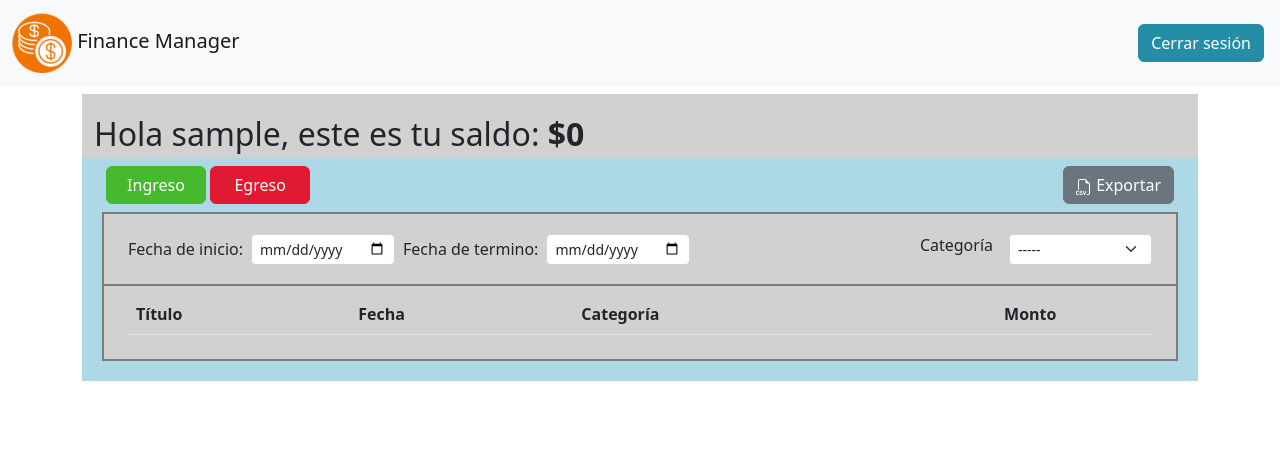
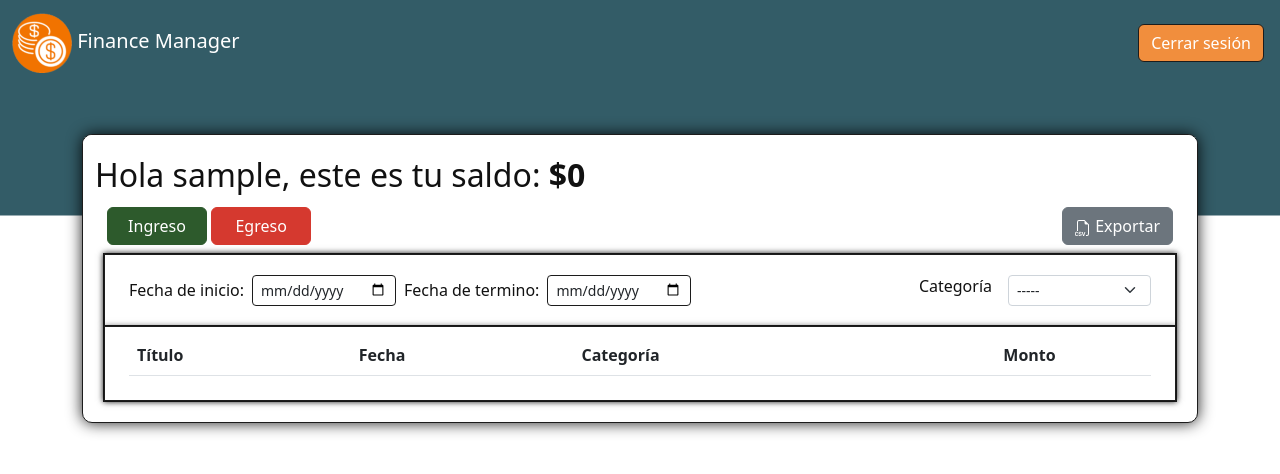
Before and after one commit to DCC-CC4401/2023-1-Grupo-27, a Django app: page /mainApp/ in a window 1280 px wide. Shown: the top 474 px of the page. Run offline with Django 4.2, Linux system fonts and the light colour scheme; the visitor is signed in with stand-in values (Sample User, id 1); data comes from the database, SQL or seed files in the repository; data that the repository does not hold is empty.

Commit message:
Se actualiza el estilo de las distintas páginas

```diff
--- a/FinanceManager/mainApp/static/styles/main.css
+++ b/FinanceManager/mainApp/static/styles/main.css
@@ -1,21 +1,59 @@
 /* Main */
+body {
+    background: linear-gradient(to bottom, #335c67 350px, #fff 200px);;
+    background-repeat: no-repeat;
+    background-size: 100% 50%;
+}
+
+.bg-light {
+    background: transparent !important;
+}
+
+.navbar-brand {
+    color: #fff;
+}
+
+.navbar-brand:hover {
+    color: #fff;
+}
+
+.navbar-toggler {
+    background-color: #fff;
+}
 
 .box {
-    background-color: lightblue;
+    position: relative;
+    border: 1px solid #1c1c1c;
+    border-radius: 10px;
+    box-shadow: 0 0 15px 0 rgba(0, 0, 0, 0.877);
+    color: #1c1c1c;
     min-height: 50px;
+    margin-top: 3rem;
+    overflow: hidden;
+    background-color: #fff;
+}
+
+.form-control {
+    border: 1px solid #1c1c1c;
 }
 
 .border-dark{
     margin: auto;
-    border-color: #7c7c7c !important;
+    border-color: #1c1c1c !important;
 }
 
 .main_background{
-    background-color: #d1d1d1 !important;
+    background-color: #fff !important;
+    color: #111 !important;
+    box-shadow: 0 0 6px 0 rgba(0, 0, 0, 0.568);
 }
 
 .user_saldo{
-    margin: auto; font-size: xx-large;
+    backdrop-filter: inherit !important;
+    background: inherit !important;
+    margin: auto;
+    font-size: xx-large;
+    box-shadow: 0 0 15px 0 #fff
 }
 
 .main_container2{
@@ -41,43 +79,44 @@
 }
 
 .modificar-btn{
-    background-color: #F7B538 !important;
-    border-color: #F7B538 !important;
+    background-color: #335c67 !important;
+    border-color: #335c67 !important;
 }
 
 .modificar-btn:hover{
-    background-color: #f9c86a !important;
-    border-color: #f9c86a !important;
+    background-color: #2c4f58 !important;
+    border-color: #2c4f58 !important;
 }
 
 .btn-primary{
-    background-color: #258EA6 !important;
-    border-color: #258EA6 !important;
+    background-color: #F18E3D !important;
+    border-color: #1c1c1c !important;
 }
 
 .btn-primary:hover{
-    background-color: #4abcd7 !important;
-    border-color: #4abcd7 !important;
+    background-color: #fff !important;
+    border-color: #F18E3D !important;
+    color: #111;
 }
 
 .btn-success{
-    background-color: #47b92e !important;
-    border-color: #47b92e !important;
+    background-color: #2D5A2C !important;
+    border-color: #2D5A2C !important;
 }
 
 .btn-success:hover{
-    background-color: #29dd00 !important;
-    border-color: #29dd00 !important;
+    background-color: #274e26 !important;
+    border-color: #274e26 !important;
 }
 
 .btn-danger{
-    background-color: #e11933 !important;
-    border-color: #e11933 !important;
+    background-color: #D5392F  !important;
+    border-color: #D5392F  !important;
 }
 
 .btn-danger:hover{
-    background-color: #ff1313 !important;
-    border-color: #ff1313 !important;
+    background-color: #b32f25 !important;
+    border-color: #b32f25 !important;
 }
 
 /* Text colors */
@@ -96,15 +135,15 @@
 
 /* Pagina Inicio */
 
-.cuerpo-inicio{
+.cuerpo-inicio {
     font-family: 'Montserrat', sans-serif;
     height: 100%;
     width: 100%;
     min-height: 100vh;
     position: relative;
     display: grid;
-    color: white;
-    background-color: #F18E3D;
+    color: #1c1c1c;
+    background-image: linear-gradient(to bottom, transparent 250px, #fff 200px);
 }
 
 section{
@@ -113,7 +152,7 @@ section{
 
 .container-text {
     background-clip: border-box;
-    border-bottom: 1px solid white;
+    border-bottom: 1px solid #1c1c1c;
     padding-top: 60px;
     padding-bottom: 60px;
     display: block;
@@ -136,6 +175,7 @@ section{
     line-height: 1.9;
     margin: 0 0 40px;
     text-align: center;
+    color: #fff;
 }
 
 .information {
--- a/FinanceManager/mainApp/templates/index.html
+++ b/FinanceManager/mainApp/templates/index.html
@@ -279,7 +279,7 @@
         <div></div>
 
         <!-- Modal Ingreso -->
-        <div class="modal fade" id="ingreso" tabindex="-1" aria-labelledby="ingresoLabel" aria-hidden="true">
+        <div class="modal fade" id="ingreso" tabindex="-1" aria-labelledby="ingresoLabel" aria-hidden="true" style="backdrop-filter: blur(10px);">
             <div class="modal-dialog">
                 <div class="modal-content">
                     <div class="modal-header">
@@ -320,7 +320,7 @@
 
 
         <!-- Modal Egreso -->
-        <div class="modal fade" id="egreso" tabindex="-1" aria-labelledby="egresoLabel" aria-hidden="true">
+        <div class="modal fade" id="egreso" tabindex="-1" aria-labelledby="egresoLabel" aria-hidden="true" style="backdrop-filter: blur(10px);">
             <div class="modal-dialog">
                 <div class="modal-content">
                     <div class="modal-header">
@@ -361,7 +361,7 @@
 
 
         <!-- Modal Modifica -->
-        <div class="modal fade" id="modificar" tabindex="-1" aria-labelledby="modLabel" aria-hidden="true">
+        <div class="modal fade" id="modificar" tabindex="-1" aria-labelledby="modLabel" aria-hidden="true" style="backdrop-filter: blur(10px);">
             <div class="modal-dialog">
                 <div class="modal-content">
                     <div class="modal-header">
@@ -417,7 +417,7 @@
 
 
         <!-- Modal Elimina -->
-        <div class="modal fade" id="eliminar" tabindex="-1" aria-labelledby="eliminarLabel" aria-hidden="true">
+        <div class="modal fade" id="eliminar" tabindex="-1" aria-labelledby="eliminarLabel" aria-hidden="true" style="backdrop-filter: blur(10px);">
             <div class="modal-dialog">
                 <div class="modal-content">
                     <div class="modal-header">
```
